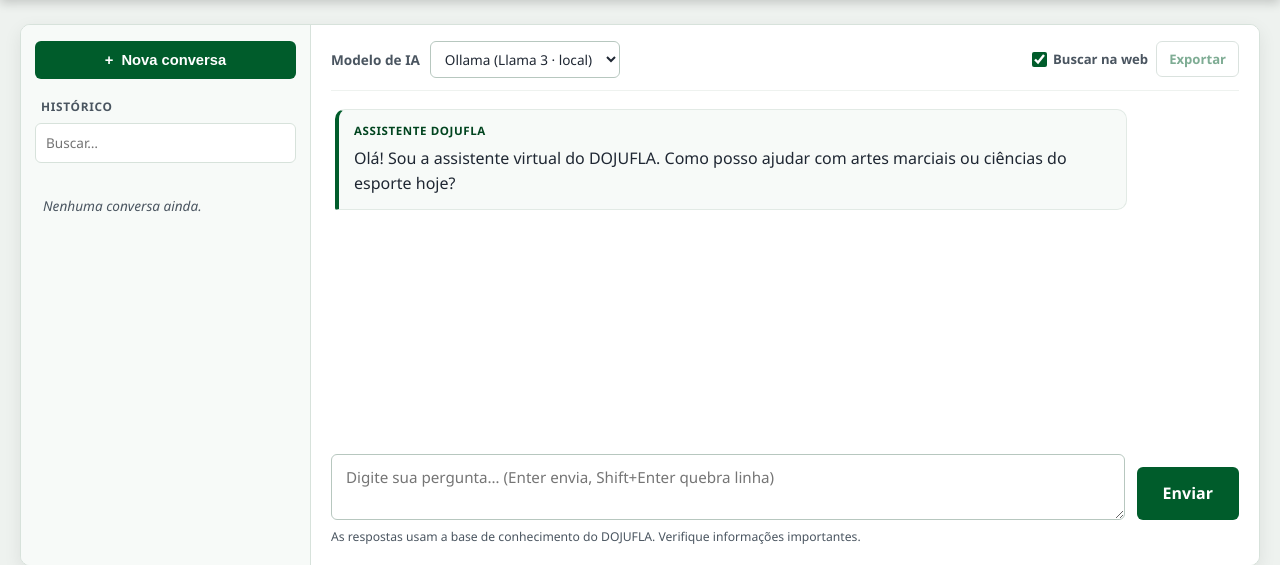
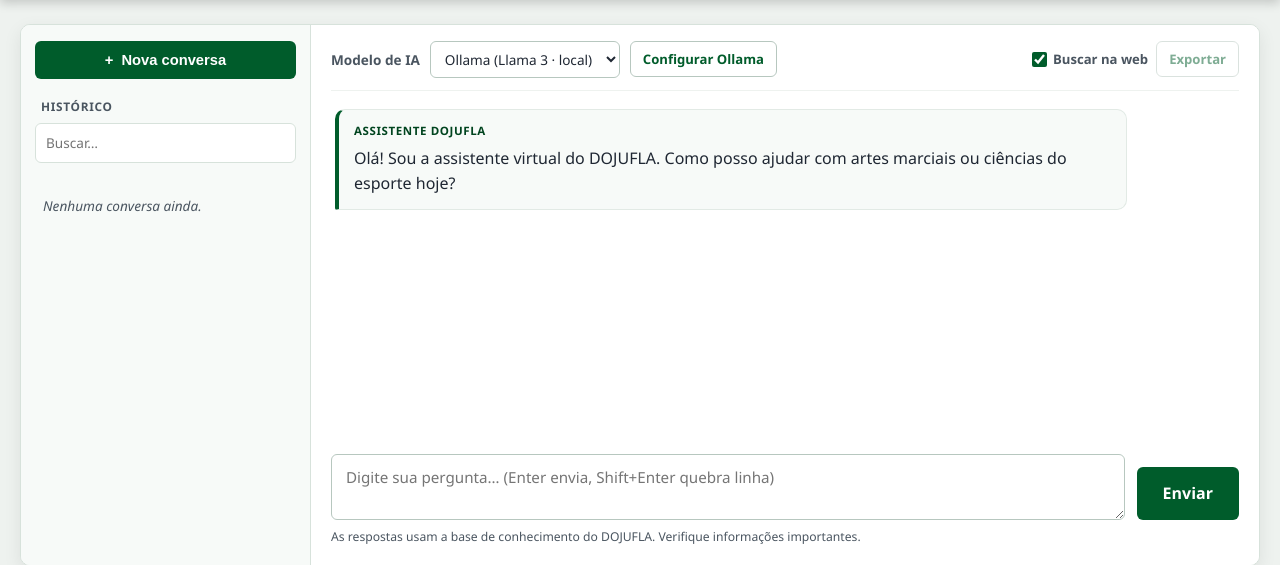
Before and after one commit to Renan2004a/DOJUFLA, a Flask app: page / in a window 1280 px wide. Shown: the part 128-693 px from the top of the page. Run offline with Flask 3, Linux system fonts and the light colour scheme; a user stored in the database is signed in; data that the repository does not hold is empty.

Commit message:
Permite configurar o Ollama local na interface (endereco, modelo e teste de conexao)

```diff
--- a/blueprints/chat.py
+++ b/blueprints/chat.py
@@ -2,6 +2,7 @@
 import json
 import logging
 
+import requests
 from flask import (
     Blueprint,
     Response,
@@ -54,6 +55,61 @@ def set_llm():
         )
     current_user.llm_preference = llm
     return jsonify({"ok": True, "llm": llm})
+
+
+# --------------------------------------------------------------------------- #
+# Ollama local (endereço configurável pelo usuário)
+# --------------------------------------------------------------------------- #
+def _normalizar_ollama_url(raw):
+    """Aceita 'host:porta'/'http://host:porta' e devolve a URL completa /api/generate."""
+    url = (raw or "").strip()
+    if not url:
+        return None
+    if not url.startswith(("http://", "https://")):
+        url = "http://" + url
+    url = url.rstrip("/")
+    if not url.endswith("/api/generate"):
+        url = url + "/api/generate"
+    return url
+
+
+@chat_bp.post("/set_ollama")
+@login_required
+def set_ollama():
+    """Salva o endereço/modelo do Ollama escolhidos pelo usuário."""
+    data = request.get_json(silent=True) or {}
+    url = _normalizar_ollama_url(data.get("ollama_url"))
+    model = (data.get("ollama_model") or "").strip() or None
+
+    with db() as conn:
+        conn.execute(
+            "UPDATE usuarios SET ollama_url=?, ollama_model=? WHERE id=?",
+            (url, model, current_user.id),
+        )
+    current_user.ollama_url = url
+    current_user.ollama_model = model
+    return jsonify({"ok": True, "ollama_url": url, "ollama_model": model})
+
+
+@chat_bp.post("/test_ollama")
+@login_required
+def test_ollama():
+    """Verifica se há um Ollama respondendo no endereço informado."""
+    data = request.get_json(silent=True) or {}
+    url = _normalizar_ollama_url(data.get("ollama_url")) or Config.OLLAMA_URL
+    base = url.rsplit("/api/", 1)[0]
+    try:
+        resp = requests.get(f"{base}/api/tags", timeout=8)
+        resp.raise_for_status()
+        modelos = [m.get("name") for m in resp.json().get("models", []) if m.get("name")]
+        return jsonify({"ok": True, "modelos": modelos})
+    except Exception as exc:  # noqa: BLE001 - devolve o motivo ao usuário
+        logger.info("Ollama não localizado em %s: %s", base, exc)
+        return jsonify({
+            "ok": False,
+            "erro": f"Não foi possível localizar o Ollama em {base}. "
+                    "Verifique se ele está em execução nesse endereço.",
+        })
 
 
 # --------------------------------------------------------------------------- #
--- a/database.py
+++ b/database.py
@@ -15,7 +15,9 @@ CREATE TABLE IF NOT EXISTS usuarios (
     username       TEXT UNIQUE NOT NULL,
     password       TEXT NOT NULL,
     role           TEXT DEFAULT 'usuario',
-    llm_preference TEXT DEFAULT 'ollama'
+    llm_preference TEXT DEFAULT 'ollama',
+    ollama_url     TEXT,
+    ollama_model   TEXT
 );
 
 CREATE TABLE IF NOT EXISTS conversas (
@@ -45,7 +47,9 @@ CREATE INDEX IF NOT EXISTS idx_historico_conversa ON historico (conversa_id, id)
 # Colunas adicionadas ao longo do tempo (bancos antigos).
 _MIGRATIONS = {
     "usuarios": {"role": "TEXT DEFAULT 'usuario'",
-                 "llm_preference": "TEXT DEFAULT 'ollama'"},
+                 "llm_preference": "TEXT DEFAULT 'ollama'",
+                 "ollama_url": "TEXT",
+                 "ollama_model": "TEXT"},
     "conversas": {"updated_at": "TIMESTAMP"},
     "historico": {"conversa_id": "INTEGER", "timestamp": "TIMESTAMP", "fontes": "TEXT"},
 }
--- a/models.py
+++ b/models.py
@@ -16,11 +16,14 @@ ROLE_LEVELS = {
 
 
 class User(UserMixin):
-    def __init__(self, id, username, role="usuario", llm_preference="ollama"):
+    def __init__(self, id, username, role="usuario", llm_preference="ollama",
+                 ollama_url=None, ollama_model=None):
         self.id = id
         self.username = username
         self.role = role if role in ROLE_LEVELS else "usuario"
         self.llm_preference = llm_preference
+        self.ollama_url = ollama_url
+        self.ollama_model = ollama_model
 
     def level(self) -> int:
         return ROLE_LEVELS.get(self.role, 1)
@@ -46,6 +49,8 @@ def user_from_row(row) -> User:
         username=row["username"],
         role=row["role"] if "role" in keys else "usuario",
         llm_preference=row["llm_preference"] if "llm_preference" in keys else "ollama",
+        ollama_url=row["ollama_url"] if "ollama_url" in keys else None,
+        ollama_model=row["ollama_model"] if "ollama_model" in keys else None,
     )
 
 
--- a/rag/llm.py
+++ b/rag/llm.py
@@ -57,13 +57,29 @@ def montar_prompt(contexto: str, pergunta: str, historico: List[str] = None) ->
 # --------------------------------------------------------------------------- #
 # Provedores
 # --------------------------------------------------------------------------- #
+def _ollama_endpoint():
+    """Endereço e modelo do Ollama: preferência do usuário, senão a config padrão."""
+    url = _setting("OLLAMA_URL")
+    model = _setting("OLLAMA_MODEL")
+    try:
+        from flask_login import current_user
+
+        if getattr(current_user, "is_authenticated", False):
+            url = getattr(current_user, "ollama_url", None) or url
+            model = getattr(current_user, "ollama_model", None) or model
+    except Exception:  # pragma: no cover - chamada fora de contexto de requisição
+        pass
+    return url, model
+
+
 def _ollama_stream(prompt: str) -> Generator[str, None, None]:
     """Streaming via Ollama (modelo local)."""
+    url, model = _ollama_endpoint()
     try:
         response = requests.post(
-            _setting("OLLAMA_URL"),
+            url,
             json={
-                "model": _setting("OLLAMA_MODEL"),
+                "model": model,
                 "prompt": prompt,
                 "stream": True,
                 "options": {"temperature": 0.2, "top_p": 0.9, "num_ctx": 4096},
--- a/templates/index.html
+++ b/templates/index.html
@@ -35,6 +35,8 @@
                         <option value="ollama" selected>Ollama (Llama 3 · local)</option>
                     {% endfor %}
                 </select>
+                <button type="button" class="btn-ghost" id="btnOllamaConfig"
+                        onclick="alternarOllamaConfig()" hidden>Configurar Ollama</button>
                 <span id="llmStatus" class="llm-status" role="status" aria-live="polite"></span>
             </div>
 
@@ -50,6 +52,34 @@
                     Histórico
                 </button>
             </div>
+        </div>
+
+        <div id="ollamaConfig" class="ollama-config" hidden>
+            <div class="ollama-config-head">
+                <strong>Ollama (modelo local)</strong>
+                <button type="button" class="ollama-close" aria-label="Fechar"
+                        onclick="fecharOllamaConfig()">&times;</button>
+            </div>
+            <div class="ollama-config-row">
+                <label for="ollamaUrl">Endereço</label>
+                <input id="ollamaUrl" type="text" placeholder="http://localhost:11434"
+                       value="{{ current_user.ollama_url or '' }}" autocomplete="off" spellcheck="false">
+            </div>
+            <div class="ollama-config-row">
+                <label for="ollamaModel">Modelo</label>
+                <input id="ollamaModel" type="text" placeholder="llama3"
+                       value="{{ current_user.ollama_model or '' }}" autocomplete="off" spellcheck="false">
+            </div>
+            <div class="ollama-config-actions">
+                <button type="button" class="btn-ghost" onclick="testarOllama()">Testar conexão</button>
+                <button type="button" class="btn-primary" onclick="salvarOllama()">Salvar</button>
+                <span id="ollamaStatus" class="ollama-status" role="status" aria-live="polite"></span>
+            </div>
+            <p class="ollama-hint">
+                Rode o Ollama na sua máquina (<code>ollama serve</code>) e informe o endereço.
+                Ex.: <code>http://localhost:11434</code>. Se o app estiver na nuvem, ele não
+                alcança o <code>localhost</code> do seu PC — use um túnel ou rode o app localmente.
+            </p>
         </div>
 
         <div class="chat-box" id="chatBox" role="log" aria-live="off" aria-label="Mensagens da conversa" tabindex="0">
@@ -79,6 +109,7 @@ let enviando = false;
 
 document.addEventListener("DOMContentLoaded", () => {
     carregarConversas();
+    atualizarVisibilidadeOllama();
 });
 
 /* ---------- Histórico ---------- */
@@ -392,6 +423,7 @@ function lerFontes(header) {
 function alterarLLM() {
     const llm = document.getElementById('llmSelect').value;
     const status = document.getElementById('llmStatus');
+    atualizarVisibilidadeOllama();
     status.textContent = 'Salvando…';
     api('/set_llm', {
         method: 'POST',
@@ -402,6 +434,70 @@ function alterarLLM() {
     .then(({ ok }) => { status.textContent = ok ? 'Modelo salvo.' : 'Não foi possível salvar.'; })
     .catch(() => { status.textContent = 'Não foi possível salvar.'; })
     .finally(() => setTimeout(() => status.textContent = '', 2500));
+}
+
+/* ---------- Ollama local ---------- */
+
+function atualizarVisibilidadeOllama() {
+    const ehOllama = document.getElementById('llmSelect').value === 'ollama';
+    document.getElementById('btnOllamaConfig').hidden = !ehOllama;
+    if (!ehOllama) document.getElementById('ollamaConfig').hidden = true;
+}
+
+function alternarOllamaConfig() {
+    const painel = document.getElementById('ollamaConfig');
+    painel.hidden = !painel.hidden;
+    if (!painel.hidden) {
+        document.getElementById('ollamaUrl').focus();
+        testarOllama();
+    }
+}
+
+function fecharOllamaConfig() {
+    document.getElementById('ollamaConfig').hidden = true;
+}
+
+function salvarOllama() {
+    const status = document.getElementById('ollamaStatus');
+    const ollama_url = document.getElementById('ollamaUrl').value.trim();
+    const ollama_model = document.getElementById('ollamaModel').value.trim();
+    status.textContent = 'Salvando…';
+    api('/set_ollama', {
+        method: 'POST',
+        headers: { 'Content-Type': 'application/json' },
+        body: JSON.stringify({ ollama_url, ollama_model })
+    })
+    .then(res => res.json().then(data => ({ ok: res.ok, data })))
+    .then(({ ok, data }) => {
+        if (!ok) { status.textContent = 'Não foi possível salvar.'; return; }
+        if (data.ollama_url) document.getElementById('ollamaUrl').value = data.ollama_url;
+        status.textContent = 'Endereço salvo.';
+    })
+    .catch(() => { status.textContent = 'Não foi possível salvar.'; })
+    .finally(() => setTimeout(() => status.textContent = '', 4000));
+}
+
+function testarOllama() {
+    const status = document.getElementById('ollamaStatus');
+    const ollama_url = document.getElementById('ollamaUrl').value.trim();
+    status.textContent = 'Testando…';
+    api('/test_ollama', {
+        method: 'POST',
+        headers: { 'Content-Type': 'application/json' },
+        body: JSON.stringify({ ollama_url })
+    })
+    .then(res => res.json())
+    .then(data => {
+        if (data.ok) {
+            const modelos = data.modelos || [];
+            status.textContent = modelos.length
+                ? 'Ollama localizado (' + modelos.length + ' modelo(s)).'
+                : 'Ollama localizado, mas sem modelos instalados.';
+        } else {
+            status.textContent = data.erro || 'Ollama não localizado.';
+        }
+    })
+    .catch(() => { status.textContent = 'Ollama não localizado.'; });
 }
 
 /* ---------- Sidebar responsiva ---------- */
```
Also changed, not shown: static/style.css (+77 -0 lines).
